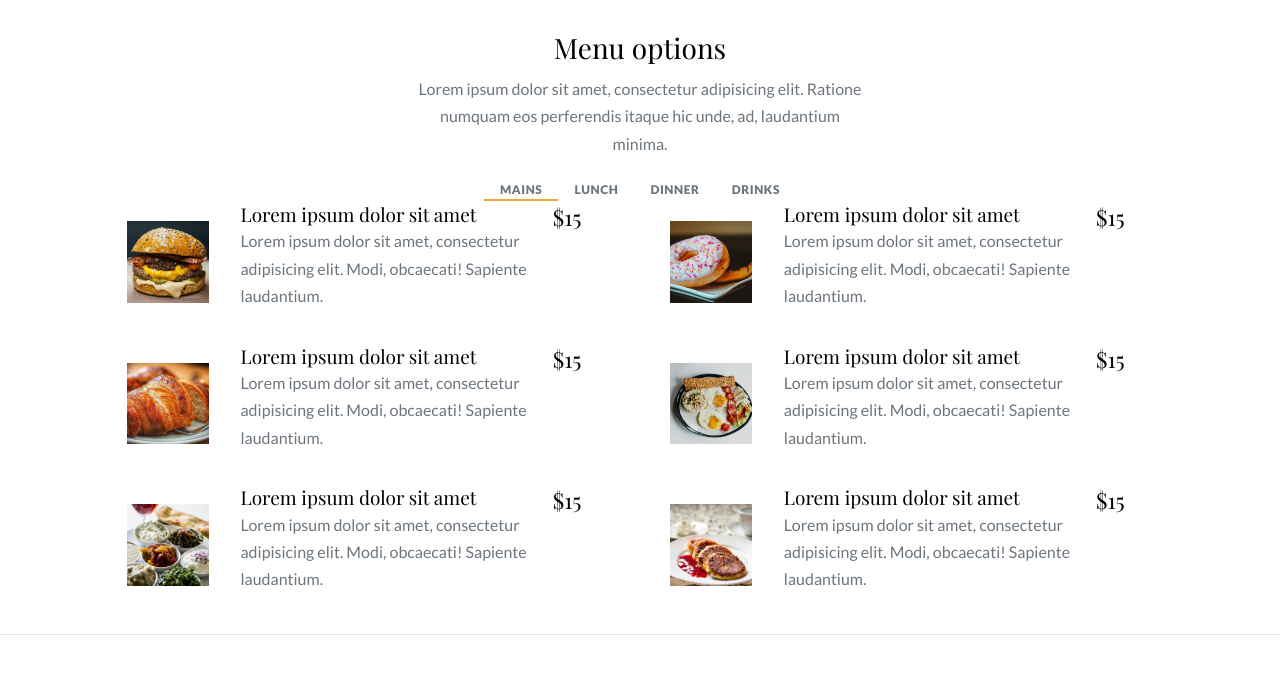
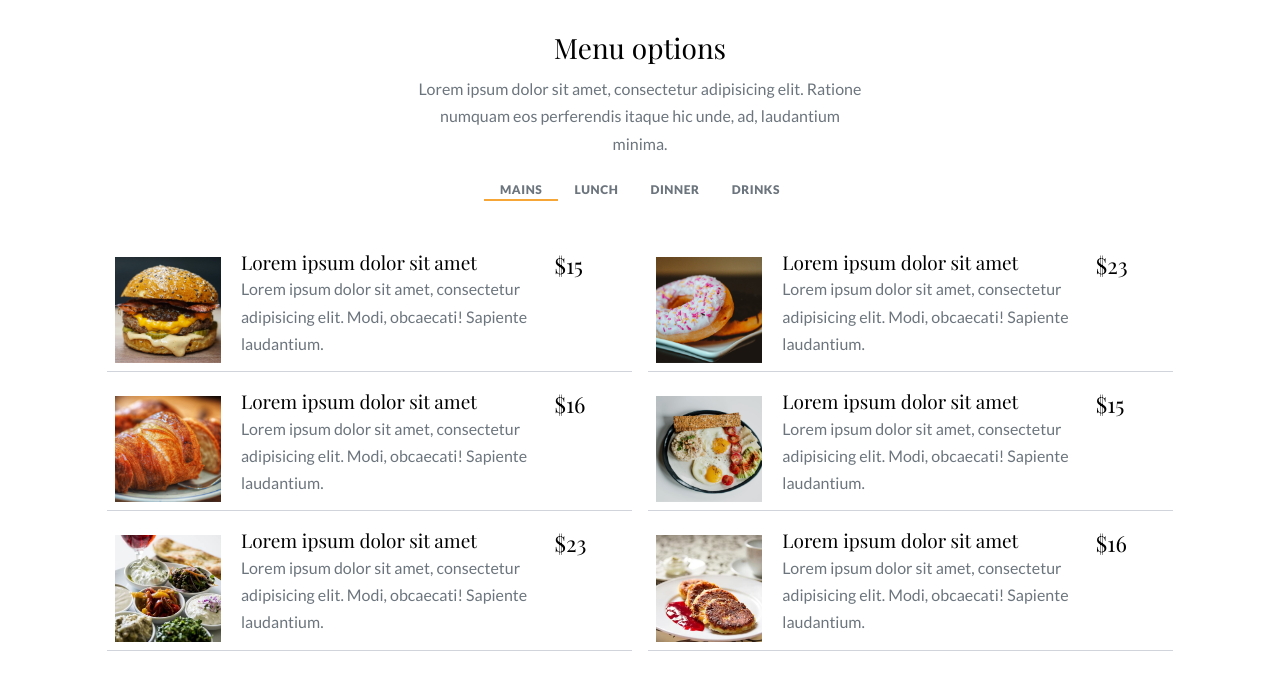
Before and after one commit to Iceblockp/Touche-cafe, a React (Vite) app: page / in a window 1280 px wide. Shown: the top 690 px of the page. Built offline with nearby package versions, Linux system fonts and the light colour scheme; a web font is replaced by a local one.

Commit message:
menu p change

```diff
--- a/src/components/Menu.jsx
+++ b/src/components/Menu.jsx
@@ -9,8 +9,8 @@ import img31 from "../../image/31.jpg"
 
 const Menu = () => {
   return (
-    <section className=' py-7 border-b'>
-        <div className=' container mx-auto'>
+    <section className=' py-7 border-b border-b-gray-300'>
+        <div className=' container mx-auto mb-10'>
             <div className="flex justify-center">
             <div className=" text-center max-w-md  ">
                 <h1 className=' font-heading font-[400] text-[1.75rem] leading-[1.4] mb-2'>Menu options</h1>
@@ -18,7 +18,7 @@ const Menu = () => {
             </div>
             </div>
             {/* //category */}
-            <div className="flex justify-center ">
+            <div className="flex justify-center mb-12 ">
                 <div className=" font-[900] text-[.75rem] text-[#6c757d] tracking-[0.05em] ">
                     <button className=' border-b-2 border-b-[#f5a637] py-[8px]} px-[16px]'>MAINS</button>
                     <button className=' py-[8px]} px-[16px]'>LUNCH</button>
@@ -30,12 +30,12 @@ const Menu = () => {
 
             {/* food item */}
             <div className=" ">
-                <div className=" grid grid-cols-1 w-10/12 mx-auto lg:grid-cols-2 gap-5">
+                <div className=" grid grid-cols-1 w-10/12 mx-auto lg:grid-cols-2 gap-4">
 
-                    <div className=' font-[400]'>
+                    <div className=' font-[400] border-b border-b-gray-300'>
                         <div className=" grid grid-cols-12 gap-3">
-                            <div className=" col-span-3 flex justify-center items-center p-5 ">
-                                <img className=' aspect-square object-cover ' src={img26} alt="img" />
+                            <div className=" col-span-3 flex justify-center items-center p-2 ">
+                                <img className=' aspect-square object-cover' src={img26} alt="img" />
                             </div>
                             <div className=" col-span-7">
                                 <h2 className=' font-heading leading-[1.4] text-[1.187em] '>Lorem ipsum dolor sit amet</h2>
@@ -47,9 +47,9 @@ const Menu = () => {
                         </div>
                     </div>
 
-                    <div className=' font-[400]'>
+                    <div className=' font-[400] border-b border-b-gray-300'>
                         <div className=" grid grid-cols-12 gap-3">
-                            <div className=" col-span-3 flex justify-center items-center p-5 ">
+                            <div className=" col-span-3 flex justify-center items-center p-2 ">
                                 <img className=' aspect-square object-cover ' src={img27} alt="img" />
                             </div>
                             <div className=" col-span-7">
@@ -57,14 +57,14 @@ const Menu = () => {
                                 <p className=' leading-[1.7] text-[#6c757d] '>Lorem ipsum dolor sit amet, consectetur adipisicing elit. Modi, obcaecati! Sapiente laudantium.</p>
                             </div>
                             <div className=" col-span-2">
-                                <div className=" font-heading text-[1.375rem] ">$15</div>
+                                <div className=" font-heading text-[1.375rem] ">$23</div>
                             </div>
                         </div>
                     </div>
 
-                    <div className=' font-[400]'>
+                    <div className=' font-[400] border-b border-b-gray-300'>
                         <div className=" grid grid-cols-12 gap-3">
-                            <div className=" col-span-3 flex justify-center items-center p-5 ">
+                            <div className=" col-span-3 flex justify-center items-center p-2 ">
                                 <img className=' aspect-square object-cover ' src={img28} alt="img" />
                             </div>
                             <div className=" col-span-7">
@@ -72,14 +72,14 @@ const Menu = () => {
                                 <p className=' leading-[1.7] text-[#6c757d] '>Lorem ipsum dolor sit amet, consectetur adipisicing elit. Modi, obcaecati! Sapiente laudantium.</p>
                             </div>
                             <div className=" col-span-2">
-                                <div className=" font-heading text-[1.375rem] ">$15</div>
+                                <div className=" font-heading text-[1.375rem] ">$16</div>
                             </div>
                         </div>
                     </div>
 
-                    <div className=' font-[400]'>
+                    <div className=' font-[400] border-b border-b-gray-300'>
                         <div className=" grid grid-cols-12 gap-3">
-                            <div className=" col-span-3 flex justify-center items-center p-5 ">
+                            <div className=" col-span-3 flex justify-center items-center p-2 ">
                                 <img className=' aspect-square object-cover ' src={img29} alt="img" />
                             </div>
                             <div className=" col-span-7">
@@ -92,9 +92,9 @@ const Menu = () => {
                         </div>
                     </div>
 
-                    <div className=' font-[400]'>
+                    <div className=' font-[400] border-b border-b-gray-300'>
                         <div className=" grid grid-cols-12 gap-3">
-                            <div className=" col-span-3 flex justify-center items-center p-5 ">
+                            <div className=" col-span-3 flex justify-center items-center p-2 ">
                                 <img className=' aspect-square object-cover ' src={img30} alt="img" />
                             </div>
                             <div className=" col-span-7">
@@ -102,14 +102,14 @@ const Menu = () => {
                                 <p className=' leading-[1.7] text-[#6c757d] '>Lorem ipsum dolor sit amet, consectetur adipisicing elit. Modi, obcaecati! Sapiente laudantium.</p>
                             </div>
                             <div className=" col-span-2">
-                                <div className=" font-heading text-[1.375rem] ">$15</div>
+                                <div className=" font-heading text-[1.375rem] ">$23</div>
                             </div>
                         </div>
                     </div>
 
-                    <div className=' font-[400]'>
+                    <div className=' font-[400] border-b border-b-gray-300'>
                         <div className=" grid grid-cols-12 gap-3">
-                            <div className=" col-span-3 flex justify-center items-center p-5 ">
+                            <div className=" col-span-3 flex justify-center items-center p-2 ">
                                 <img className=' aspect-square object-cover ' src={img31} alt="img" />
                             </div>
                             <div className=" col-span-7">
@@ -117,7 +117,7 @@ const Menu = () => {
                                 <p className=' leading-[1.7] text-[#6c757d] '>Lorem ipsum dolor sit amet, consectetur adipisicing elit. Modi, obcaecati! Sapiente laudantium.</p>
                             </div>
                             <div className=" col-span-2">
-                                <div className=" font-heading text-[1.375rem] ">$15</div>
+                                <div className=" font-heading text-[1.375rem] ">$16</div>
                             </div>
                         </div>
                     </div>
```
